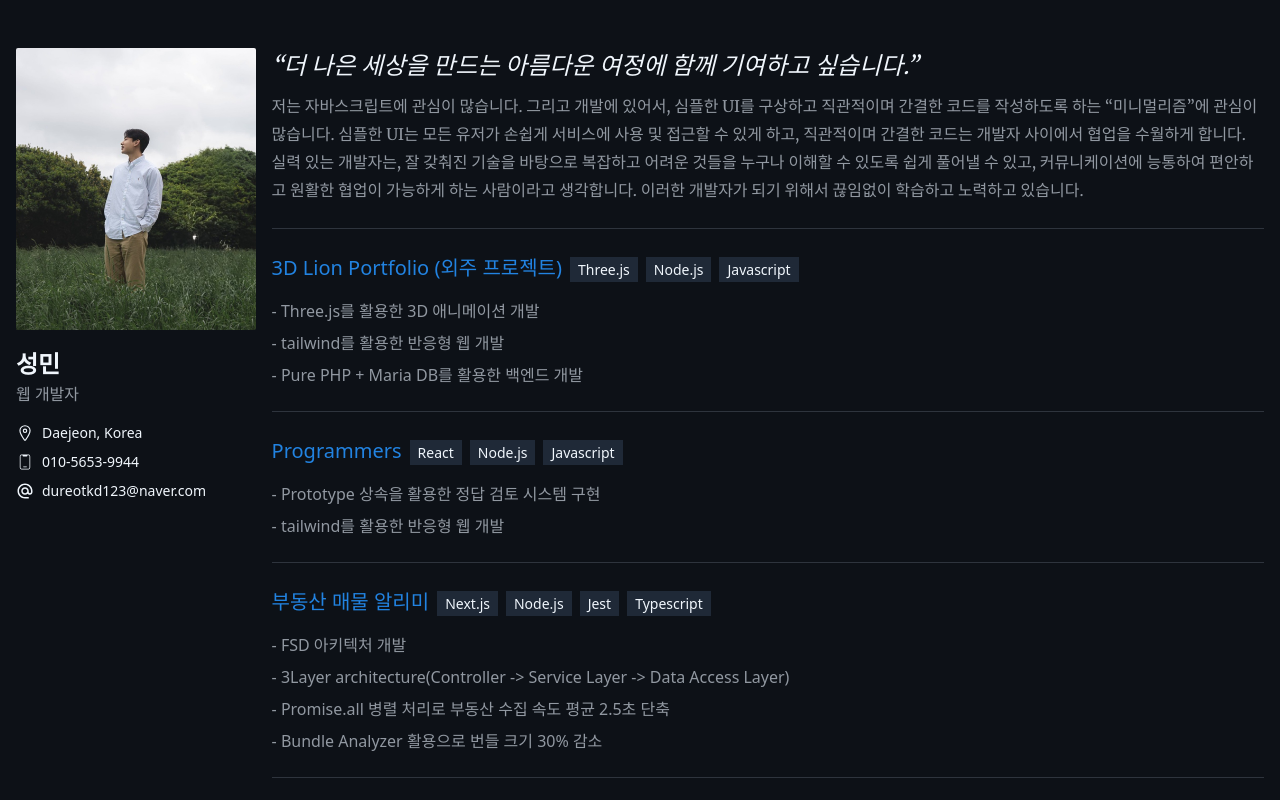
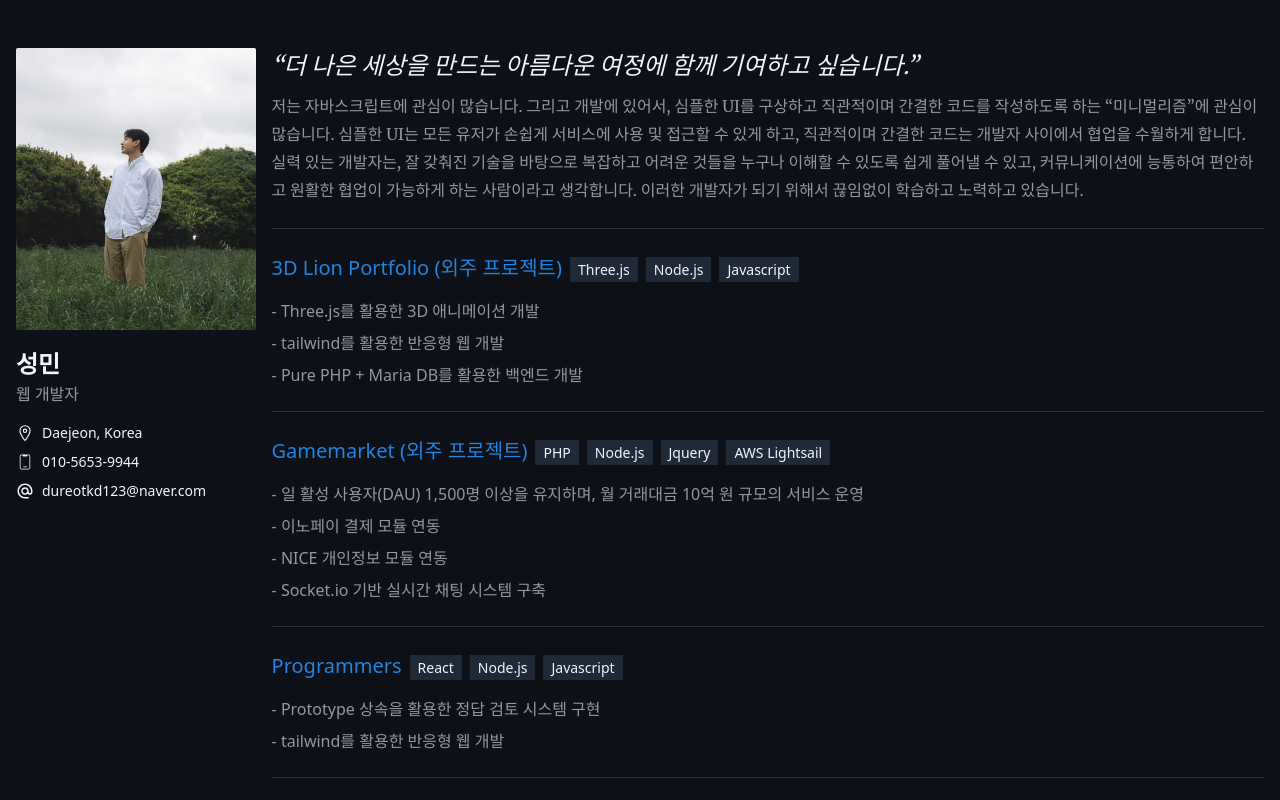
Before and after one commit to dureotkd/sungmin.me, a Next.js app: page / in a window 1280 px wide. Shown: the top 800 px of the page. Built offline with nearby package versions, Linux system fonts and the light colour scheme.

Commit message:
외주 추가

```diff
--- a/src/app/main.tsx
+++ b/src/app/main.tsx
@@ -36,6 +36,17 @@ export default function Main() {
         "Pure PHP + Maria DB를 활용한 백엔드 개발",
       ],
       languages: ["Three.js", "Node.js", "Javascript"],
+    },
+    {
+      title: "Gamemarket (외주 프로젝트)",
+      link: "https://gamemarket.kr",
+      descriptions: [
+        "일 활성 사용자(DAU) 1,500명 이상을 유지하며, 월 거래대금 10억 원 규모의 서비스 운영",
+        "이노페이 결제 모듈 연동",
+        "NICE 개인정보 모듈 연동",
+        "Socket.io 기반 실시간 채팅 시스템 구축",
+      ],
+      languages: ["PHP", "Node.js", "Jquery", "AWS Lightsail"],
     },
     {
       title: "Programmers",
```
